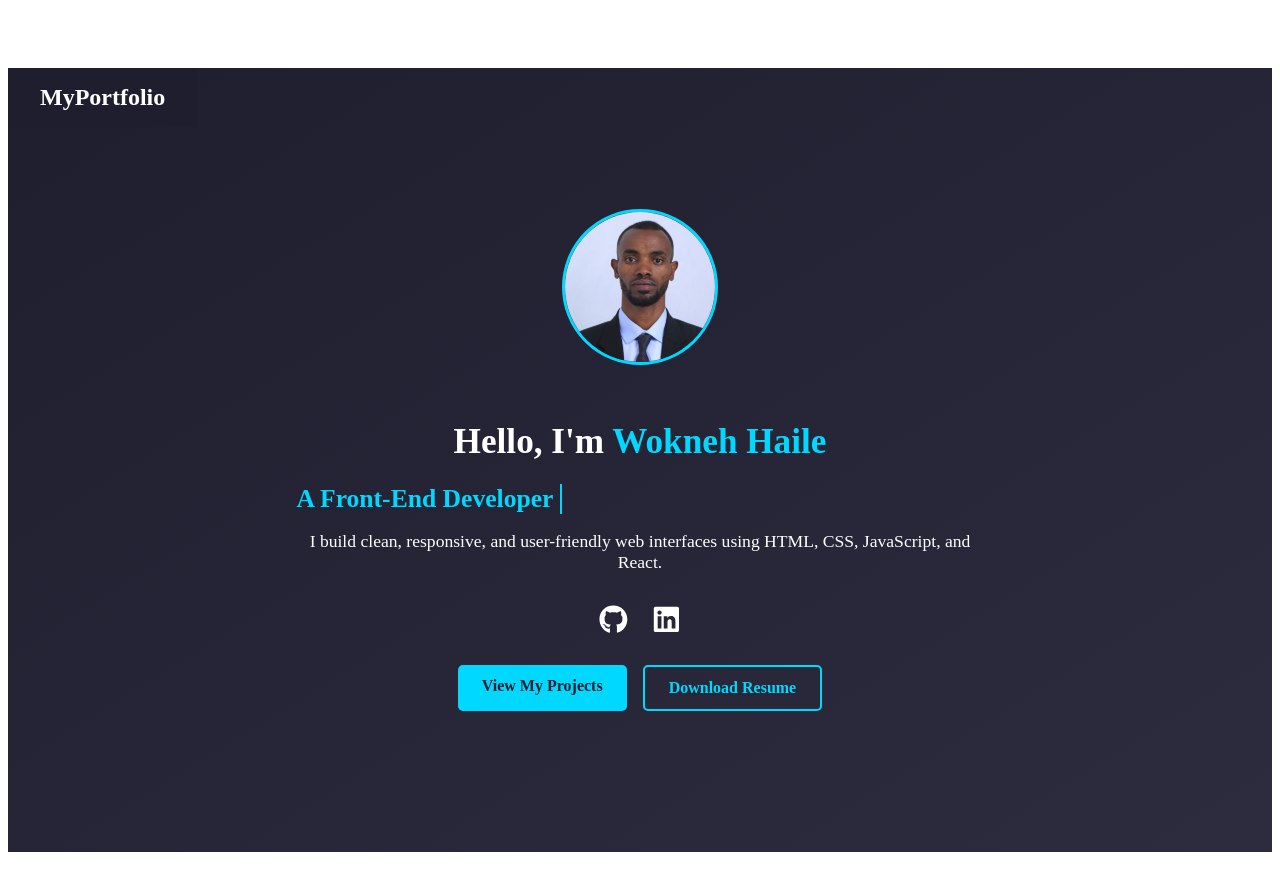
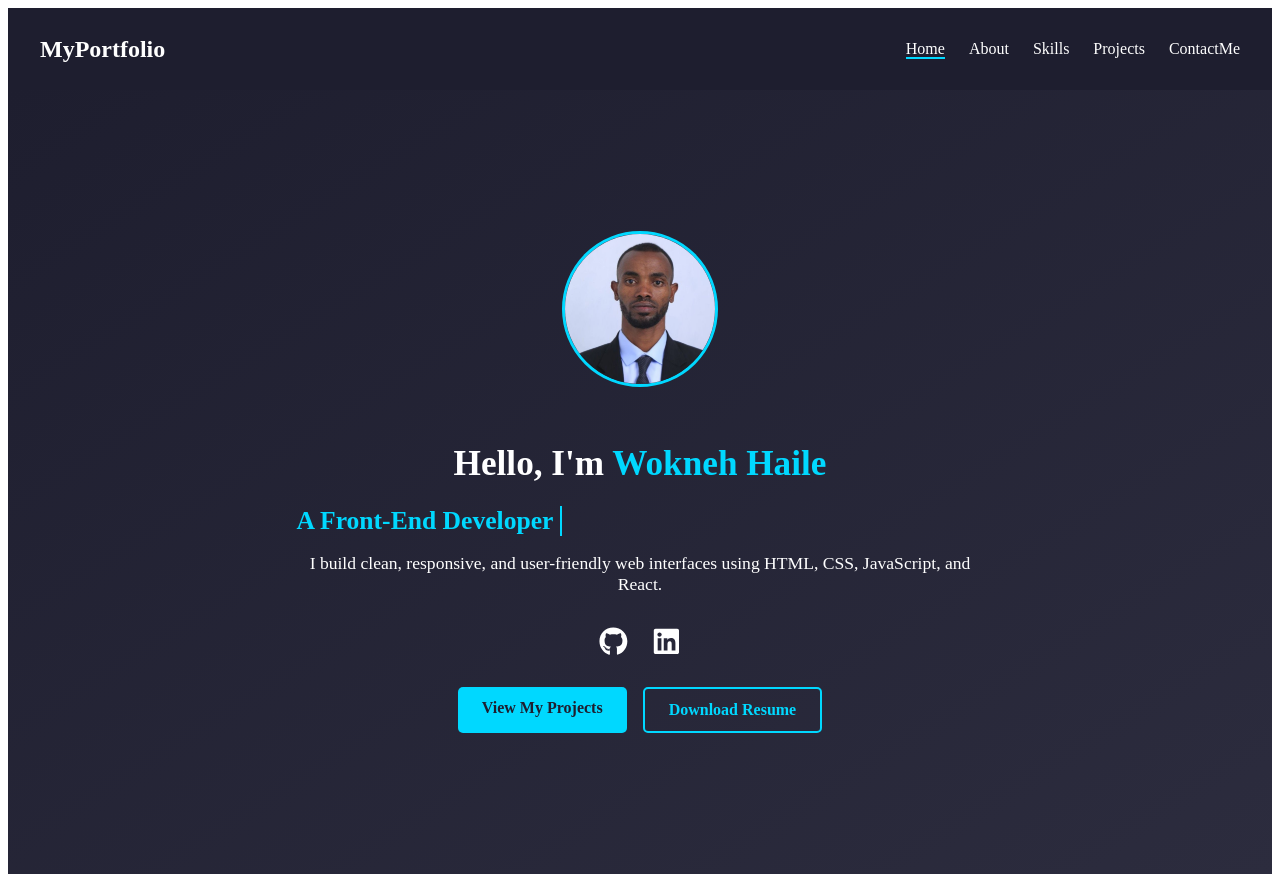
Before and after one commit to worknehhaile/portfolio, a React (Vite) app: page / in a window 1280 px wide. Before the commit the page ends 860 px from the top, so only its background shows below. Built offline with nearby package versions, Linux system fonts and the light colour scheme.

Commit message:
simple update

```diff
--- a/src/components/NavBar.module.css
+++ b/src/components/NavBar.module.css
@@ -7,10 +7,7 @@
   color: white;
   /* position: relative; */
   z-index: 10;
-  position: fixed;
-}
-body {
-  padding-top: 60px; /* match your navbar height */
+  /* position: fixed; */
 }
 
 .logo {
@@ -19,17 +16,9 @@ body {
 }
 
 .navLinks {
-  position: fixed;
-  top: 60px; /* Adjust depending on navbar height */
-  left: 0;
-  width: 100%;
-  background-color: #1e1e2f;
-  flex-direction: column;
-  align-items: center;
-  gap: 1rem;
-  padding: 1rem 0;
-  display: none;
-  z-index: 999;
+  list-style: none;
+  display: flex;
+  gap: 1.5rem;
 }
 
 .navLinks li a {
```
